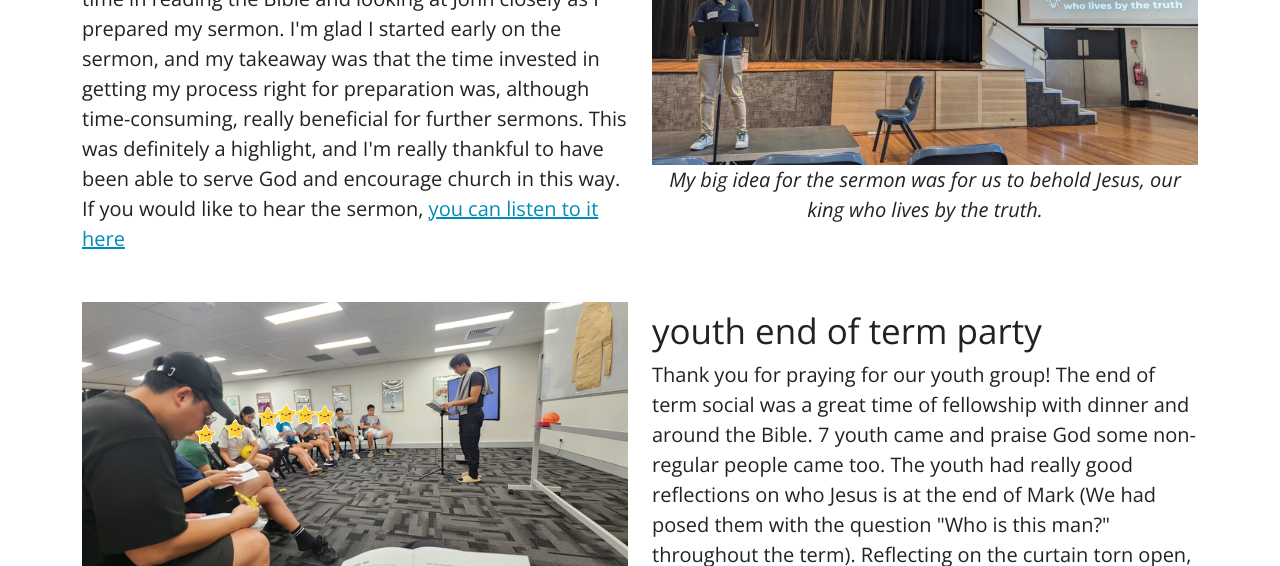
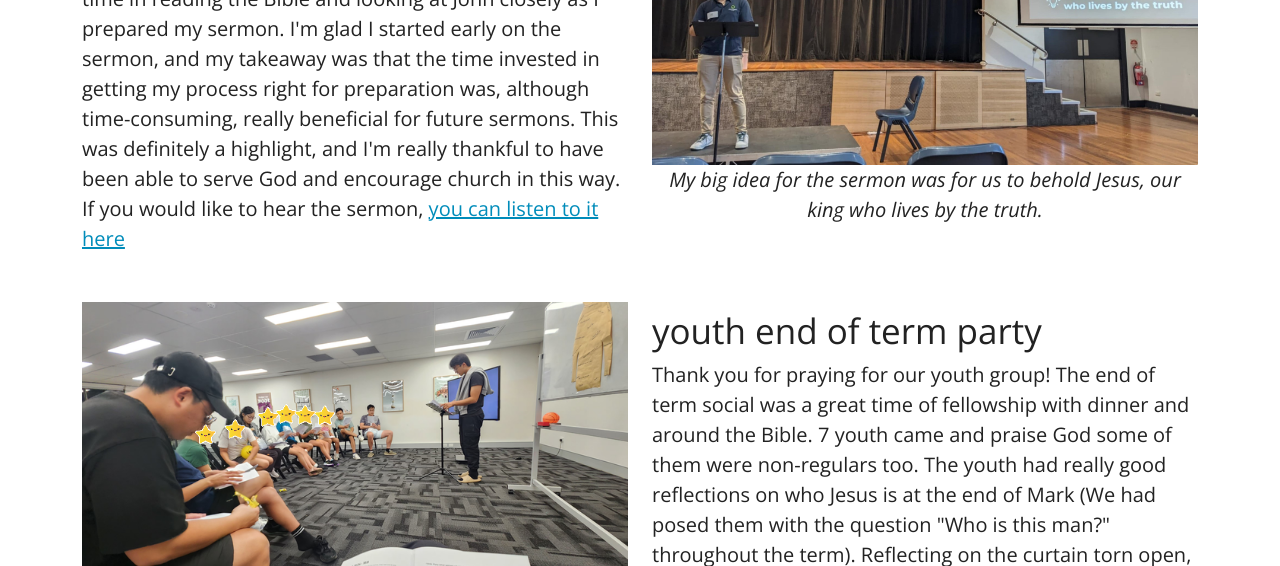
Before and after one commit to JayJune/jayjune.github.io, a Jekyll site: the page built from _posts/2025-04-30-april.markdown, in a window 1280 px wide and 1400 px high, scrolled down 1135 px. Shown: the part 395-961 px from the top of the window. Built offline with Jekyll 4.4.1, drawn with Linux system fonts in a browser that asks for light colours; some of the changed text lies outside the part shown.

Commit message:
april proofread edits

```diff
--- a/_posts/2025-04-30-april.markdown
+++ b/_posts/2025-04-30-april.markdown
@@ -34,7 +34,7 @@
 <div class="row flex-lg-row align-items-center">
     <div class="col-lg-6 my-4">
         <h3>preaching in John</h3>
-            I kicked off the month with my first time preaching as an apprentice! Praise God that my preparation went well and my preaching on the day went well. There is a few things I can keep working on with my delivery but it was a great time in reading the Bible and looking at John closely as I prepared my sermon. I'm glad I started early on the sermon, and my takeaway was that the time invested in getting my process right for preparation was, although time-consuming, really beneficial for further sermons. This was definitely a highlight, and I'm really thankful to have been able to serve God and encourage church in this way. If you would like to hear the sermon, <a href="https://captivatechurch.org/sermon/john-18-28-19-16a">you can listen to it here</a>
+            I kicked off the month with my first time preaching as an apprentice! Praise God that my preparation went well and my preaching on the day went well. There is a few things I can keep working on with my delivery but it was a great time in reading the Bible and looking at John closely as I prepared my sermon. I'm glad I started early on the sermon, and my takeaway was that the time invested in getting my process right for preparation was, although time-consuming, really beneficial for future sermons. This was definitely a highlight, and I'm really thankful to have been able to serve God and encourage church in this way. If you would like to hear the sermon, <a href="https://captivatechurch.org/sermon/john-18-28-19-16a">you can listen to it here</a>
     </div>
     <div class="col-lg-6 my-4 d-flex flex-column align-items-center">
         <img class="blog-inline-image" src="/assets/images/2504APR/preaching2.jpg">
@@ -44,7 +44,7 @@
 <div class="row flex-lg-row-reverse align-items-center">
     <div class="col-lg-6 my-4">
         <h3>youth end of term party</h3>
-            Thank you for praying for our youth group! The end of term social was a great time of fellowship with dinner and around the Bible. 7 youth came and praise God some non-regular people came too. The youth had really good reflections on who Jesus is at the end of Mark (We had posed them with the question "Who is this man?" throughout the term). Reflecting on the curtain torn open, one of the youth said "Jesus is the one who finished the work at the cross and brings us to God".
+            Thank you for praying for our youth group! The end of term social was a great time of fellowship with dinner and around the Bible. 7 youth came and praise God some of them were non-regulars too. The youth had really good reflections on who Jesus is at the end of Mark (We had posed them with the question "Who is this man?" throughout the term). Reflecting on the curtain torn open, one of the youth said "Jesus is the one who finished the work at the cross and brings us to God".
     </div>
     <div class="col-lg-6 my-4 d-flex flex-column align-items-center">
         <img class="blog-inline-image" src="/assets/images/2504APR/youth.png">
@@ -86,8 +86,7 @@
         <ul class="list-group list-group-flush">
             <li class="list-group-item">- <b>Preaching preparation</b>: I'm preaching twice in June in the book of Hebrews. You're invited to hear me at 9am on the 1st of June and 11am on the 22nd of June.</li>
             <li class="list-group-item">- <b>A busy month of excursions</b>: I'm going to the SMBC children's ministry conference, reach Australia conference, and a week at Christ college with the other Presbyterian church METRO trainees. Pray for energy through this month to attend these events diligently thinking about ministry for the future, and not to treat it like fun "time off" the regular responsibilities. Pray that I won't fall behind and continue to persevere through many commitments.</li>
-            <li class="list-group-item">- <b>Youth ministry to continue to grow</b>: although the youth group is small pray that we'd continue to be faithful in teaching well and for many more to come to know Christ, including C who comes from a non-Christian family but prayed for the first time this term! Pray for us as we kick off in the book of Acts from this, that we'd all be convicted to live boldly for Christ.</li>
-            <li class="list-group-item">- <b>Sharing a location with another church</b>: The school where we do cap kids has also been rented out by a church to do their Sunday service. Pray for a good witness and easy logistics and safety sharing a site as I go into another month of leading at cap kids.</li>
+            <li class="list-group-item">- <b>Youth ministry to continue to grow</b>: although the youth group is small pray that we'd continue to be faithful in teaching well and for many more to come to know Christ, including C who comes from a non-Christian family but prayed for the first time this term! Pray for us as we kick off in the book of Acts from this Friday, that we'd all be convicted to live boldly for Christ.</li>
             <li class="list-group-item">- <b>Being a good witness</b>: As I reflect on Easter I've felt that in the busy-ness of ministry I've definitely slowed down on chatting and meeting up with my non-Christian friends outside of church. Pray that I'd be diligent in maintaining relationships with them. Pray for my time as I catch up with some ex-work friends at a wedding this month and for more opportunities to catch up and share with them the gospel.</li>
         </ul>
     </div>
```
